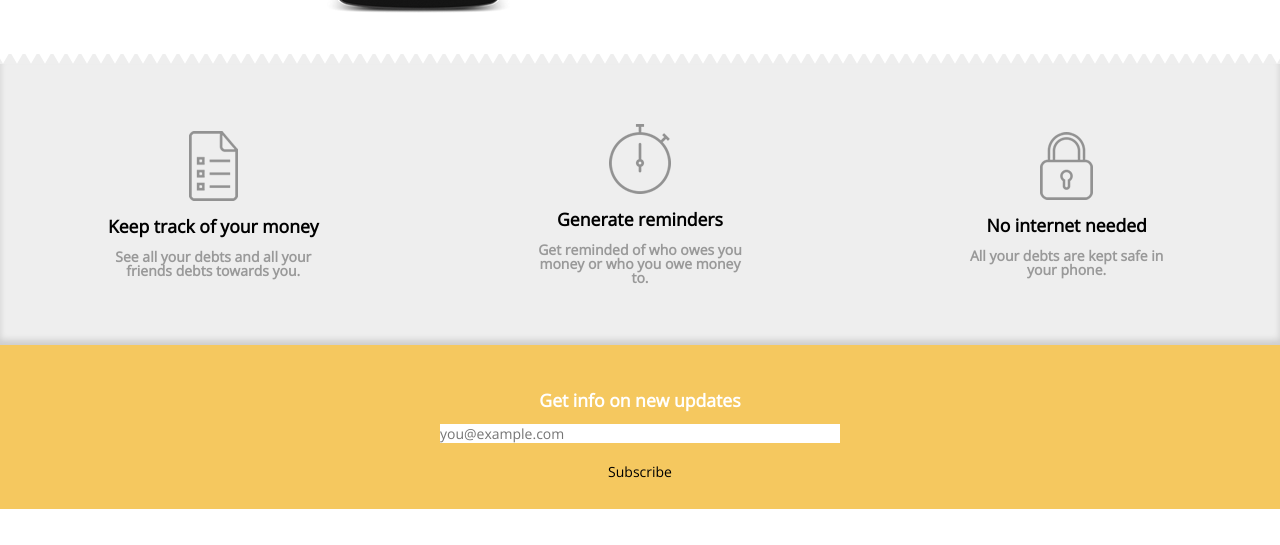
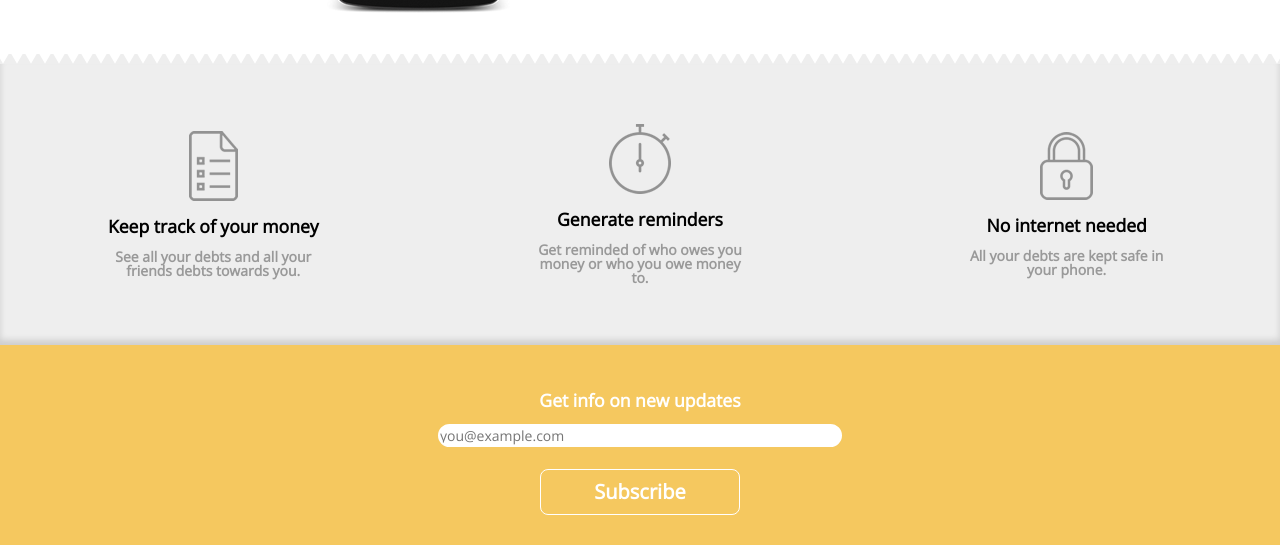
Before and after one commit to wolox-training/ge-react-native, a plain HTML site: page index.html in a window 1280 px wide. Shown: the part 343-888 px from the top of the page. Before the commit the page ends 852 px from the top, so only its background shows below. Drawn offline with nearby package versions, Linux system fonts and the light colour scheme.

Commit message:
added style to the subscribe elements

```diff
--- a/styles/styles.css
+++ b/styles/styles.css
@@ -84,11 +84,21 @@ h3 {
 }
 
 .subscribe-button {
-	max-width: 300px;
+	border: solid;
+	border-width: thin;
+	color: #FFF;
+	font-size: 20px;
+	font-weight: bold;
+	padding: 15px 30px;
+	text-align: center;
+	border-radius: 8px;
+	max-width: 200px;
 	width: 100%;
 }
 
 .subscribe-input {
+	border: 2px solid #FFF;
+	border-radius: 15px;
 	max-width: 400px;
 	width: 100%;
 }
```
